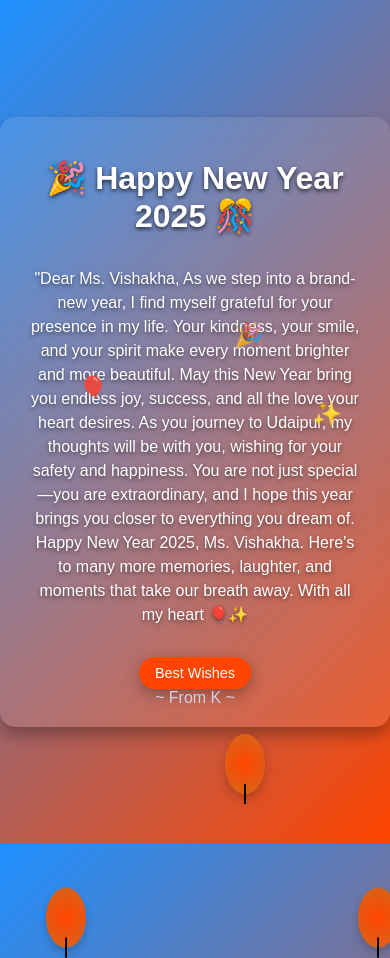
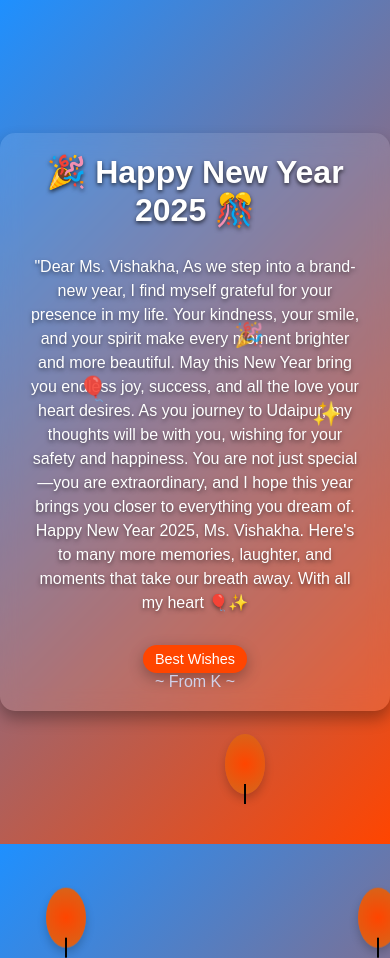
Before and after one commit to Mrkrish07/HappyNewYear2025, a plain HTML site: page index.html in a window 390 px wide. Drawn offline with Linux system fonts and the light colour scheme.

Commit message:
Update index.html

```diff
--- a/index.html
+++ b/index.html
@@ -14,7 +14,7 @@
       display: flex;
       justify-content: center;
       align-items: center;
-      overflow: auto;
+      overflow: hidden;
     }
 
     .container {
@@ -28,6 +28,7 @@
       transition: transform 0.5s ease, box-shadow 0.5s ease;
       overflow: visible;
       height: auto;
+      max-width: 90%;
     }
 
     .container:hover {
@@ -36,12 +37,13 @@
     }
 
     h1 {
-      font-size: 3rem;
+      font-size: 4rem;
       color: #ffffff;
       text-shadow: 0 2px 4px rgba(0, 0, 0, 0.7);
       position: relative;
       line-height: 1.2;
       z-index: 10;
+      margin: 0;
     }
 
     p {
@@ -141,7 +143,7 @@
     /* Mobile Responsiveness */
     @media (max-width: 768px) {
       h1 {
-        font-size: 2rem; /* Smaller font size on mobile */
+        font-size: 2.5rem; /* Smaller font size for mobile */
       }
 
       p {
@@ -161,6 +163,17 @@
 
       .emoji {
         font-size: 1.5rem; /* Adjust emoji size */
+      }
+    }
+
+    /* Very Small Screens */
+    @media (max-width: 480px) {
+      h1 {
+        font-size: 2rem; /* Even smaller font size on very small screens */
+      }
+
+      .btn {
+        padding: 6px 12px; /* Smaller button on tiny screens */
       }
     }
   </style>
```
